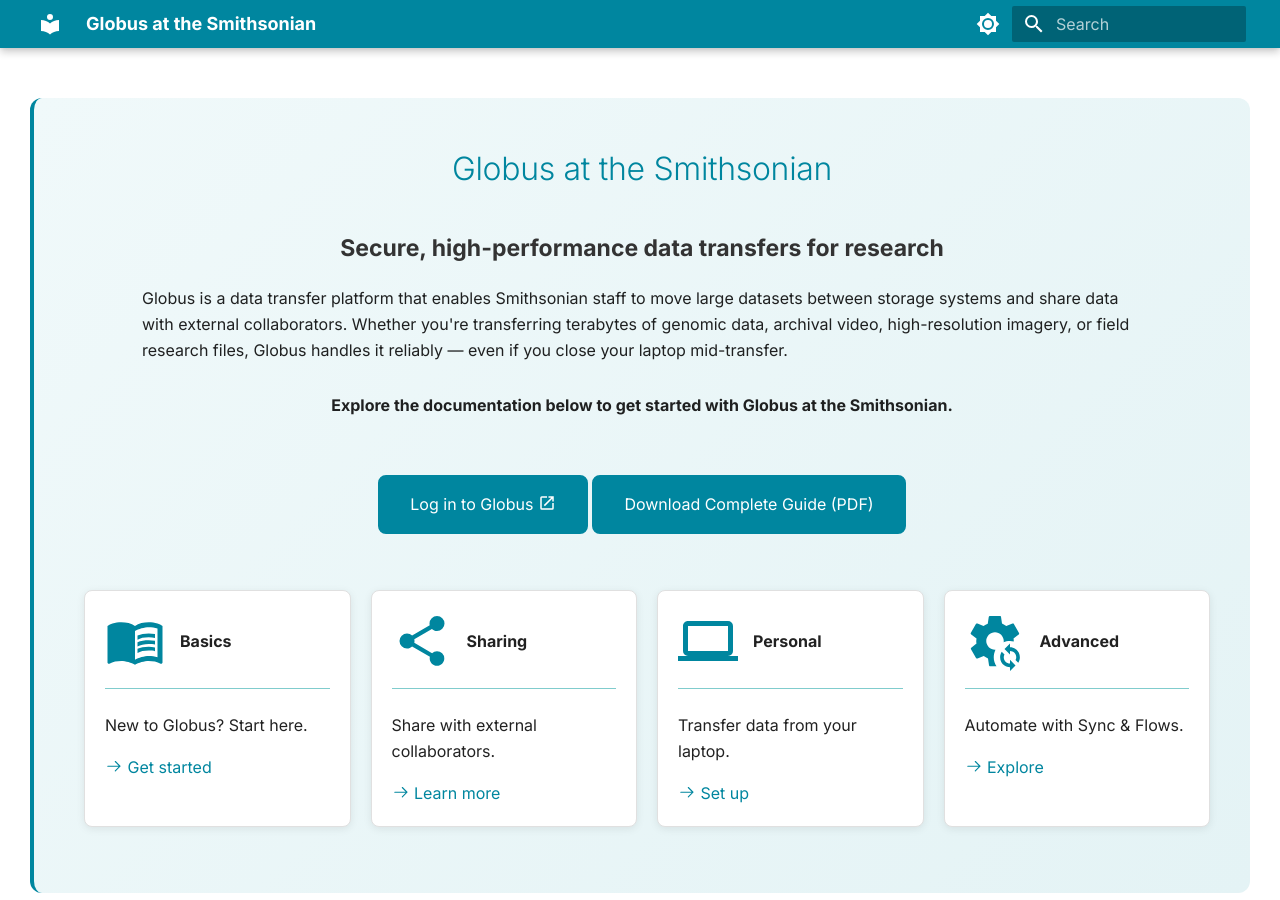
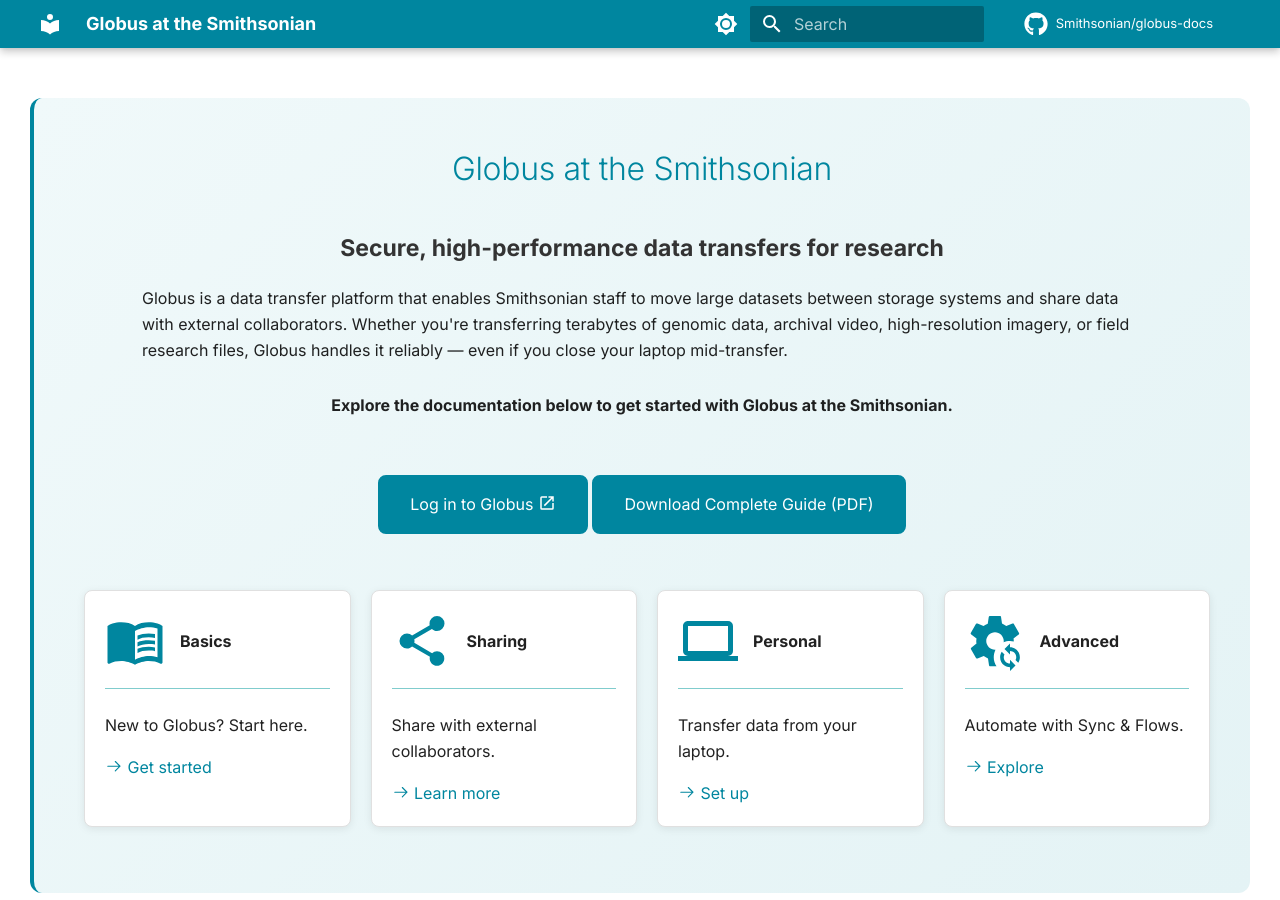
Before and after one commit to Smithsonian/globus-docs, an MkDocs documentation site: the page built from docs/index.md, in a window 1280 px wide and 900 px high. Built offline with MkDocs 1.6.1 and Material for MkDocs 9.7.7, drawn with Linux system fonts in a browser that asks for light colours; comment, search, counter and statistics services are not loaded.

Commit message:
Update mkdocs.yml

```diff
--- a/mkdocs.yml
+++ b/mkdocs.yml
@@ -1,6 +1,8 @@
 site_name: Globus at the Smithsonian
 site_description: Documentation for using Globus at the Smithsonian Institution
 site_url: https://smithsonian.github.io/globus-docs/
+repo_url: https://github.com/Smithsonian/globus-docs
+repo_name: Smithsonian/globus-docs
 use_directory_urls: false
 
 theme:
```
